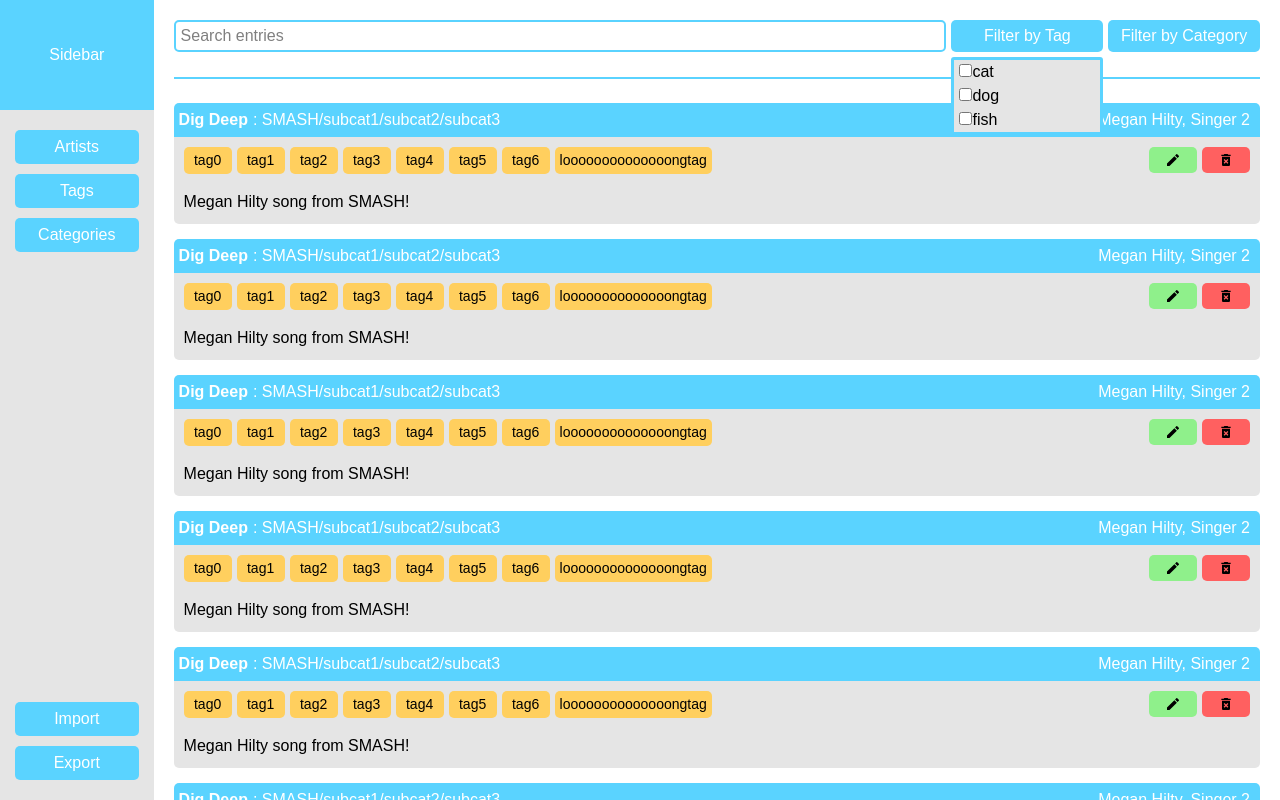
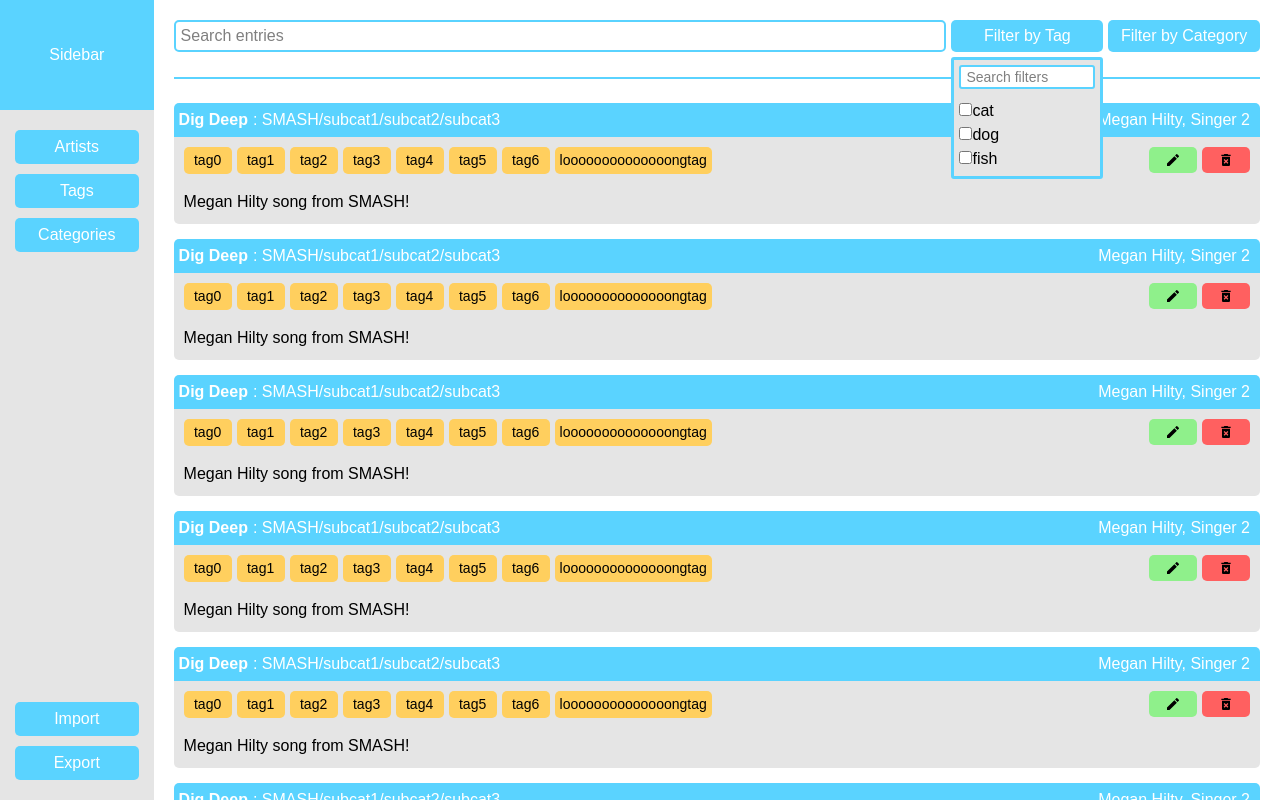
Before and after one commit to Abdelrhman2607/Music-Archive, a Next.js app: page / in a window 1280 px wide. Both pictures are taken after a click on the button "Filter by Tag". Shown: the top 800 px of the page. Built offline with nearby package versions, Linux system fonts and the light colour scheme.

Commit message:
filter dropdown dummy searchbar

```diff
--- a/app/components/UI/dropdownMenu.module.css
+++ b/app/components/UI/dropdownMenu.module.css
@@ -8,10 +8,26 @@
     max-height: calc(var(--SearchAreaDefaultHeight) * 10);
     width: 100%;
     overflow: auto;
-    padding-left: 5px;
+    padding: 5px;
     border: solid var(--Blue) 3px;
     border-radius: 3px;
 
+}
+
+.dropdownSearch{
+    padding: 5px;
+    margin-bottom: 10px;
+    height: 24px;
+    font-size: 14px;
+    background-color: var(--White);
+    border-radius: 3px;
+    border: solid var(--Blue) 2px;
+    cursor: pointer;
+}
+
+.dropdownSearch:focus{
+    cursor: default;
+    outline: none;
 }
 
 .dropdownItem{
--- a/app/components/UI/dropdownMenu.tsx
+++ b/app/components/UI/dropdownMenu.tsx
@@ -36,6 +36,7 @@ export default function DropdownMenu({ options, isOpen, name, optionsState }:
 
   return (isOpen ?
     <div className={styles.dropdownMenu}>
+      <input className={styles.dropdownSearch} type='text' placeholder='Search filters'/>
       {options.map((option) => {
         return (<DropdownItem key={option} labelText={option} name={name} />);
       }
```
